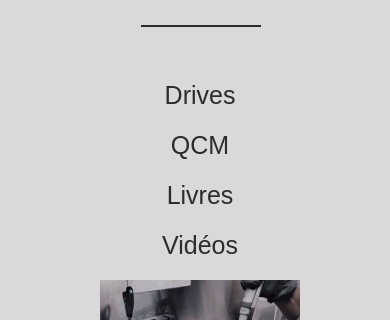
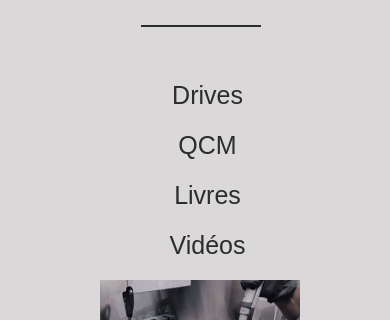
Before and after one commit to isra-isra/Thepharmacistdz, a plain HTML site: page 1er.html in a window 390 px wide. Shown: the part 249-569 px from the top of the page. Drawn offline with Linux system fonts and the light colour scheme.

Commit message:
thepharmacist

```diff
--- a/annee.css
+++ b/annee.css
@@ -1597,7 +1597,7 @@ label #cancel{
     }
     .drivqcm a{
         display: block;
-       margin-left: -390px;
+       margin-left: -375px;
        line-height: 50px;
     }
     .images{
```
